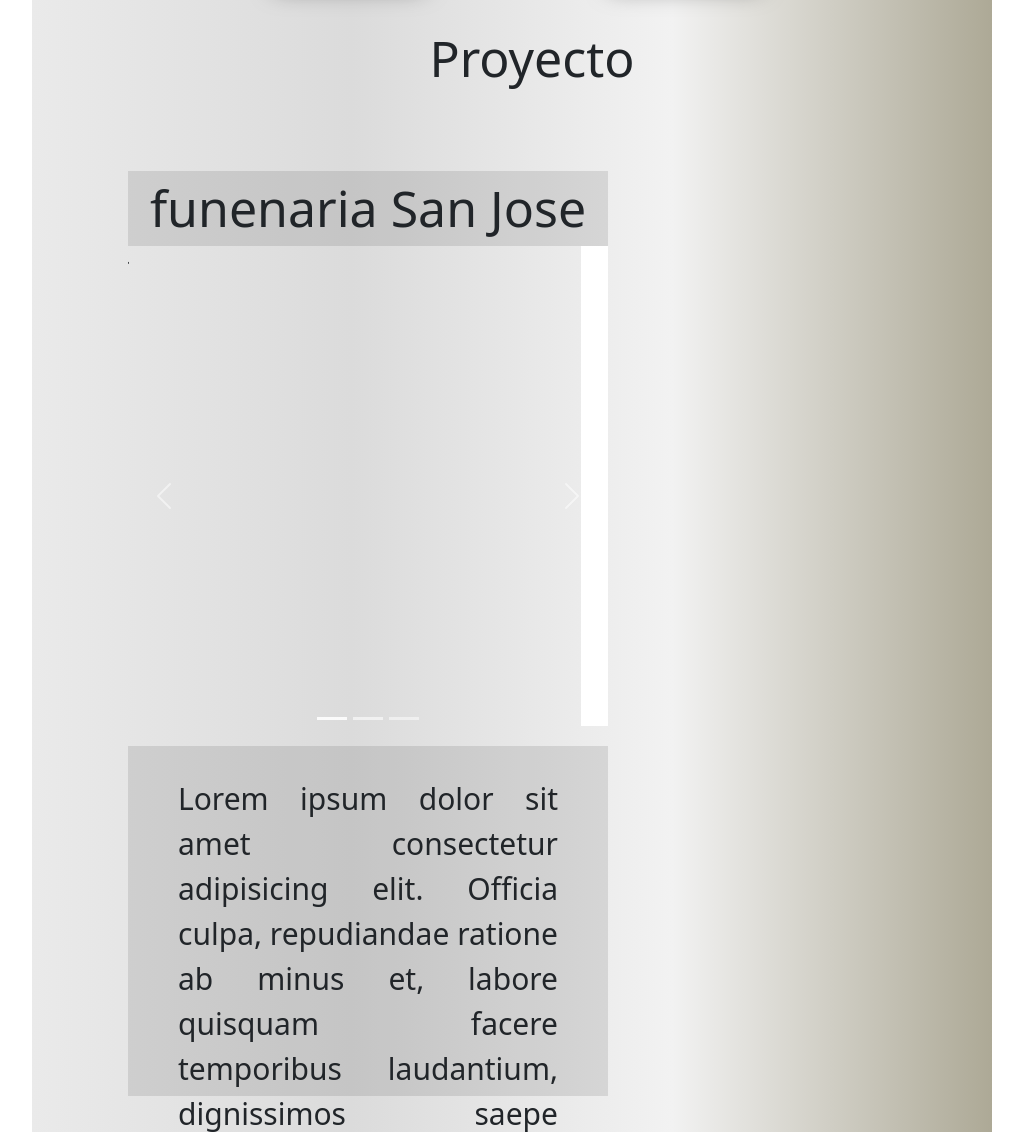
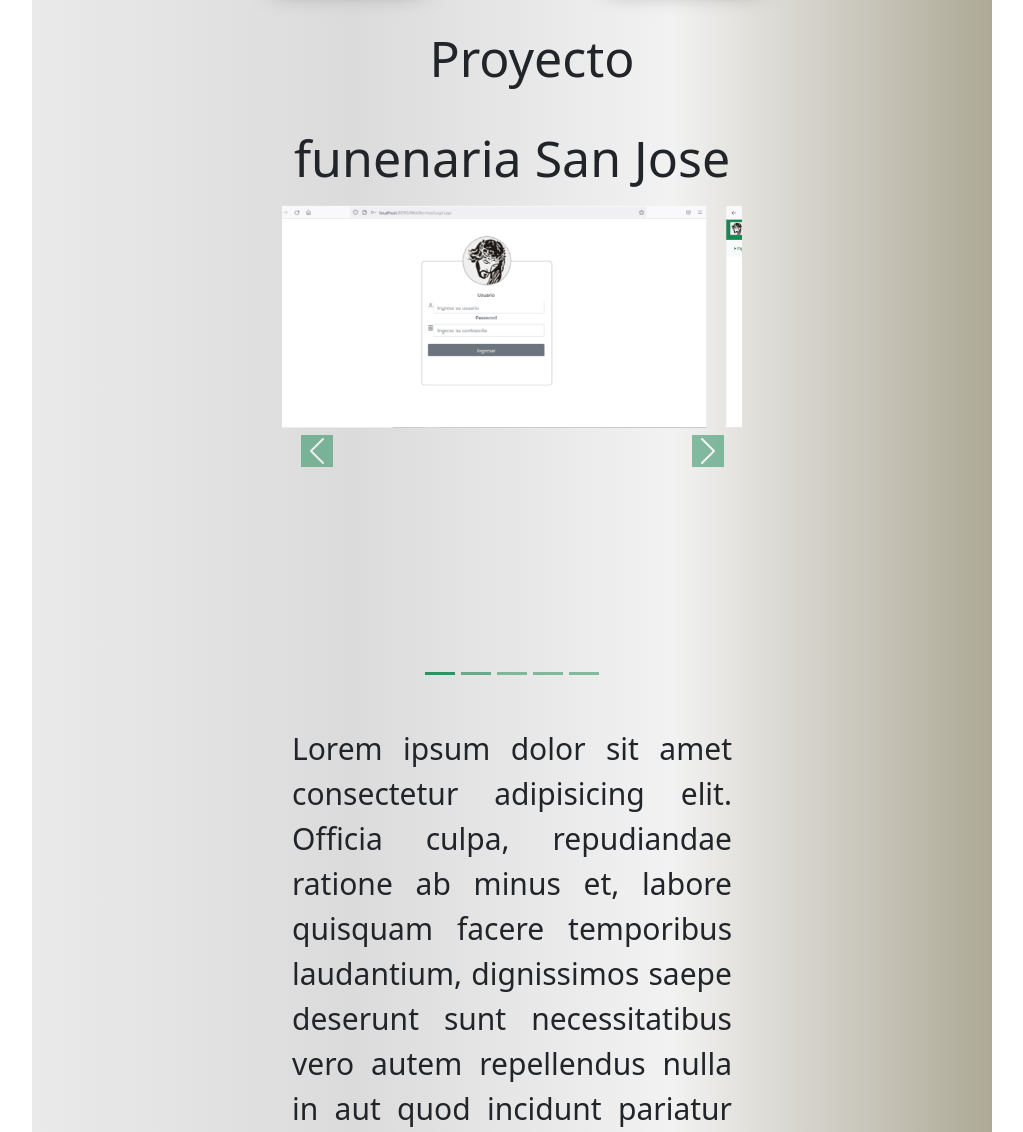
Before and after one commit to jeyjenn/pag_virtual, a plain HTML site: page Principal.html in a window 1280 px wide. Shown: the part 1897-3029 px from the top of the page, without its empty margins (112-1135 px from the left). Drawn offline with nearby package versions, Linux system fonts and the light colour scheme; some packages are replaced by stand-ins of ours; a script that the page names is missing.

Commit message:
guardo cambios

```diff
--- a/Principal.html
+++ b/Principal.html
@@ -163,33 +163,41 @@
                 <div  id="proyectos"class="secion5">
                     <div>
                         <h2>Proyecto</h2>
-                        <div class="margenes2">
+                        <div>
                             <div class="tarjeta_proyecto">
                                 <div class="titulo">funenaria San Jose</div>
                                 <div class="cuadro_imagenes">
                                     <div id="carouselExampleIndicators" class="carousel slide" data-bs-ride="carousel">
                                     <div class="carousel-indicators">
-                                      <button type="button" data-bs-target="#carouselExampleIndicators" data-bs-slide-to="0" class="active" aria-current="true" aria-label="Slide 1"></button>
-                                      <button type="button" data-bs-target="#carouselExampleIndicators" data-bs-slide-to="1" aria-label="Slide 2"></button>
-                                      <button type="button" data-bs-target="#carouselExampleIndicators" data-bs-slide-to="2" aria-label="Slide 3"></button>
+                                      <button type="button" data-bs-target="#carouselExampleIndicators" data-bs-slide-to="0" class="active bg-success" aria-current="true" aria-label="Slide 1"></button>
+                                      <button class=" bg-success" type="button" data-bs-target="#carouselExampleIndicators" data-bs-slide-to="1" aria-label="Slide 2"></button>
+                                      <button class=" bg-success" type="button" data-bs-target="#carouselExampleIndicators" data-bs-slide-to="2" aria-label="Slide 3"></button>
+                                      <button class="bg-success" type="button" data-bs-target="#carouselExampleIndicators" data-bs-slide-to="3" aria-label="Slide 4"></button>
+                                      <button class="bg-success" type="button" data-bs-target="#carouselExampleIndicators" data-bs-slide-to="4" aria-label="Slide 5"></button>
                                     </div>
                                     <div class="carousel-inner">
                                       <div class="carousel-item active cuadro_imagenes">
-                                        <img src="images/principal1.jpg" class="d-block w-100" alt="...">
+                                        <img src="images/imagen1.png" class="d-block w-100" alt="...">
                                       </div>
                                       <div class="carousel-item cuadro_imagenes">
-                                        <img src="images/colibri2.jpg" class="d-block w-100" alt="...">
+                                        <img src="images/imagen2.png" class="d-block w-100" alt="...">
                                       </div>
                                       <div class="carousel-item cuadro_imagenes">
-                                        <img src="images/foto.jpg" class="d-block w-100" alt="...">
+                                        <img src="images/imagen3.png" class="d-block w-100" alt="...">
+                                      </div>
+                                      <div class="carousel-item cuadro_imagenes">
+                                        <img src="images/imagen4.png" class="d-block w-100" alt="...">
+                                      </div>
+                                      <div class="carousel-item cuadro_imagenes">
+                                        <img src="images/imagen5.png" class="d-block w-100" alt="...">
                                       </div>
                                     </div>
                                     <button class="carousel-control-prev" type="button" data-bs-target="#carouselExampleIndicators" data-bs-slide="prev">
-                                      <span class="carousel-control-prev-icon" aria-hidden="true"></span>
+                                      <span class="carousel-control-prev-icon bg-success" aria-hidden="true"></span>
                                       <span class="visually-hidden">Previous</span>
                                     </button>
                                     <button class="carousel-control-next" type="button" data-bs-target="#carouselExampleIndicators" data-bs-slide="next">
-                                      <span class="carousel-control-next-icon" aria-hidden="true"></span>
+                                      <span class="carousel-control-next-icon bg-success" aria-hidden="true"></span>
                                       <span class="visually-hidden">Next</span>
                                     </button>
                                   </div>
--- a/estilos.css
+++ b/estilos.css
@@ -351,34 +351,33 @@ nav{
 
 
 .tarjeta_proyecto{
-    position: absolute;
     width: 50%;
-    height: 45%;
-    margin-top: 50px;
-}
-.margenes2{
-    margin-left: 10%;
-    margin-right: 10%;
+    height: 350px;
+    transform: translate(50%);
+
 }
 
 .titulo{
     font-size: 50px;
     text-align: center;
-    background-color:rgba(0, 0, 0, 0.1);
+    background-color:transparent;
+    border-radius: 2%;
 }
 
 .cuadro_imagenes{
     width: 100%;
     height: 500px;
-    background-size: cover;
+    background-size: contain;
+    padding: 5px 10px;
+
 }
 .descripcion{
     font-size: 30px;
     width: 100%;
     height: 350px;
-    background-color:rgba(0, 0, 0, 0.1);
+    background-color: transparent;
     text-align: justify;
-    padding: 30px 50px;
+    padding: 30px 20px;
 }
 
 
@@ -470,10 +469,7 @@ nav{
     color: black;
 }
 
-.text-center{
 
-
-}
 footer{
     background: #ADA996;  /* fallback for old browsers */
 background: -webkit-linear-gradient(to right, #EAEAEA, #DBDBDB, #F2F2F2, #ADA996);  /* Chrome 10-25, Safari 5.1-6 */
@@ -717,14 +713,7 @@ background: linear-gradient(to right, #EAEAEA, #DBDBDB, #F2F2F2, #ADA996); /* W3
 }
 
 @media (max-width:1200px){
-    .margenes{
-        margin-left: 10%;
-        margin-right: 10%;
-    }
-    .tarjeta_proyecto{
-        width: 80%;
-        height: 40%;
-    }
+
 
     .slider{
         left: 0px;
```
Also changed, not shown: images/imagen1.png (added), images/imagen2.png (added), images/imagen3.png (added), images/imagen4.png (added), images/imagen5.png (added).
